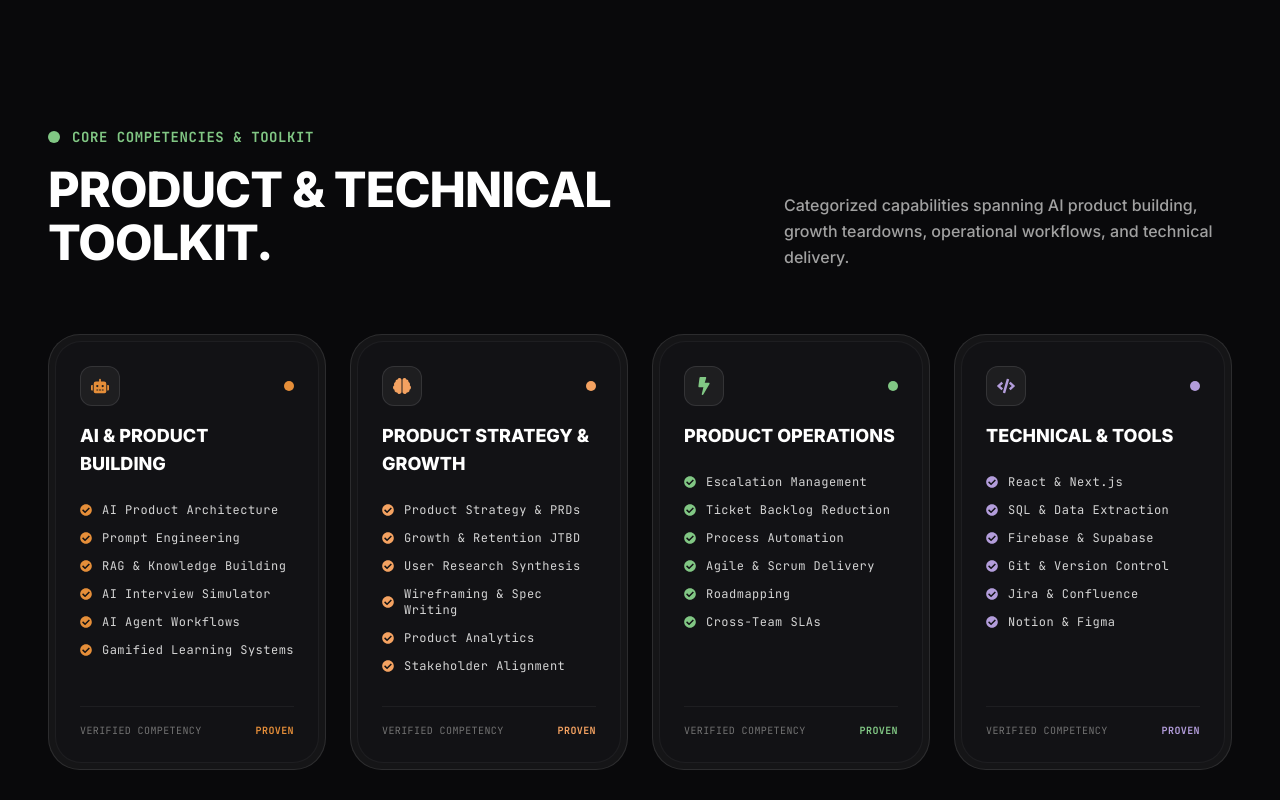
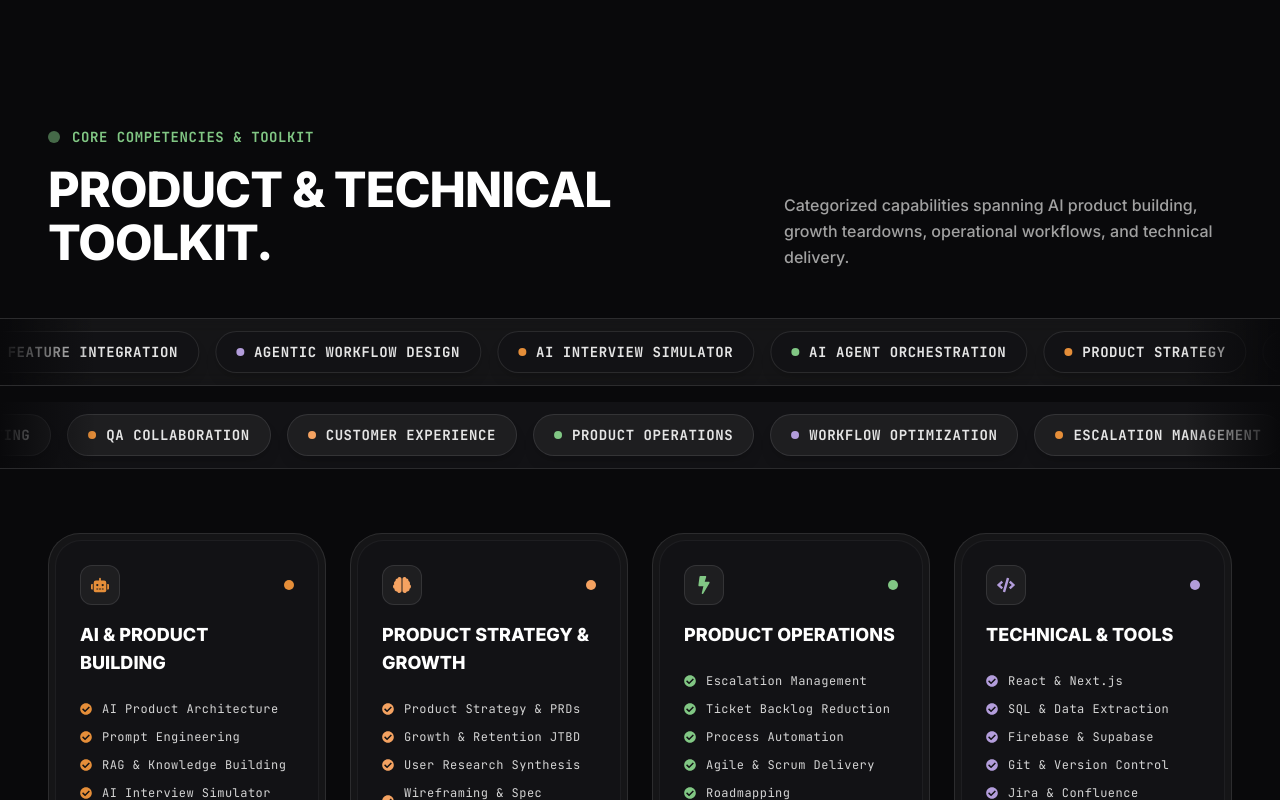
Before and after one commit to Suhail460/mahaboob-suhail-product-portfolio, a Next.js app: page / in a window 1280 px wide. Shown: the part 8580-9380 px from the top of the page. Built offline with nearby package versions, Linux system fonts and the light colour scheme.

Commit message:
feat: re-add smooth infinite scrolling skill ribbons to SkillsSection

```diff
--- a/components/sections/skills.tsx
+++ b/components/sections/skills.tsx
@@ -1,6 +1,7 @@
 "use client"
 
 import { motion } from "framer-motion"
+import { skillsRow1, skillsRow2 } from "@/lib/data"
 import { FaCheckCircle, FaRobot, FaBrain, FaBolt, FaCode } from "react-icons/fa"
 
 const categories = [
@@ -30,15 +31,20 @@ const categories = [
   },
 ]
 
+const pillColors = ["#e58e39", "#f4a261", "#81c784", "#b39ddb", "#e58e39", "#81c784"]
+
 export function SkillsSection() {
+  const tickerRow1 = [...skillsRow1, ...skillsRow1, ...skillsRow1]
+  const tickerRow2 = [...skillsRow2, ...skillsRow2, ...skillsRow2]
+
   return (
-    <section id="skills" className="py-28 md:py-36 relative border-t border-white/10 bg-[#09090b]">
-      <div className="max-w-7xl mx-auto px-4 md:px-12">
+    <section id="skills" className="py-28 md:py-36 relative border-t border-white/10 bg-[#09090b] overflow-hidden">
+      <div className="max-w-7xl mx-auto px-4 md:px-12 mb-12">
         {/* Section Header */}
-        <div className="flex flex-col md:flex-row md:items-end justify-between gap-6 mb-16">
+        <div className="flex flex-col md:flex-row md:items-end justify-between gap-6">
           <div>
             <div className="flex items-center gap-3 mb-4">
-              <span className="h-3 w-3 rounded-full bg-[#81c784]" />
+              <span className="h-3 w-3 rounded-full bg-[#81c784] animate-pulse" />
               <p className="font-mono-tag text-xs md:text-sm font-bold uppercase tracking-[0.2em] text-[#81c784]">
                 CORE COMPETENCIES & TOOLKIT
               </p>
@@ -51,8 +57,64 @@ export function SkillsSection() {
             Categorized capabilities spanning AI product building, growth teardowns, operational workflows, and technical delivery.
           </p>
         </div>
+      </div>
 
-        {/* Double-Bezel Categorized Competency Grid */}
+      {/* INFINITE SCROLLING TICKER RIBBON ROW 1 (Left Direction, Smooth 40s duration) */}
+      <div className="relative w-full overflow-hidden py-3 bg-white/5 border-y border-white/10 mb-4 backdrop-blur-sm">
+        <div className="absolute left-0 top-0 bottom-0 w-24 bg-gradient-to-r from-[#09090b] to-transparent z-10 pointer-events-none" />
+        <div className="absolute right-0 top-0 bottom-0 w-24 bg-gradient-to-l from-[#09090b] to-transparent z-10 pointer-events-none" />
+
+        <motion.div
+          animate={{ x: ["0%", "-33.33%"] }}
+          transition={{ repeat: Infinity, ease: "linear", duration: 36 }}
+          className="flex items-center gap-4 w-max"
+        >
+          {tickerRow1.map((skill, idx) => {
+            const color = pillColors[idx % pillColors.length]
+            return (
+              <div
+                key={skill + idx}
+                className="flex items-center gap-2.5 px-5 py-2.5 rounded-full bg-[#121215] border border-white/10 hover:border-white/30 hover:scale-105 transition-all cursor-pointer whitespace-nowrap group shrink-0 shadow-lg"
+              >
+                <span className="h-2 w-2 rounded-full" style={{ backgroundColor: color }} />
+                <span className="font-mono-tag text-xs md:text-sm font-bold uppercase text-neutral-200 group-hover:text-white transition-colors">
+                  {skill}
+                </span>
+              </div>
+            )
+          })}
+        </motion.div>
+      </div>
+
+      {/* INFINITE SCROLLING TICKER RIBBON ROW 2 (Right Direction, Smooth 40s duration) */}
+      <div className="relative w-full overflow-hidden py-3 bg-[#121215] border-b border-white/10 mb-16 backdrop-blur-sm">
+        <div className="absolute left-0 top-0 bottom-0 w-24 bg-gradient-to-r from-[#09090b] to-transparent z-10 pointer-events-none" />
+        <div className="absolute right-0 top-0 bottom-0 w-24 bg-gradient-to-l from-[#09090b] to-transparent z-10 pointer-events-none" />
+
+        <motion.div
+          animate={{ x: ["-33.33%", "0%"] }}
+          transition={{ repeat: Infinity, ease: "linear", duration: 36 }}
+          className="flex items-center gap-4 w-max"
+        >
+          {tickerRow2.map((skill, idx) => {
+            const color = pillColors[(idx + 2) % pillColors.length]
+            return (
+              <div
+                key={skill + idx}
+                className="flex items-center gap-2.5 px-5 py-2.5 rounded-full bg-white/5 border border-white/10 hover:border-white/30 hover:scale-105 transition-all cursor-pointer whitespace-nowrap group shrink-0 shadow-lg"
+              >
+                <span className="h-2 w-2 rounded-full" style={{ backgroundColor: color }} />
+                <span className="font-mono-tag text-xs md:text-sm font-bold uppercase text-neutral-200 group-hover:text-white transition-colors">
+                  {skill}
+                </span>
+              </div>
+            )
+          })}
+        </motion.div>
+      </div>
+
+      {/* Double-Bezel Categorized Competency Grid */}
+      <div className="max-w-7xl mx-auto px-4 md:px-12">
         <div className="grid sm:grid-cols-2 lg:grid-cols-4 gap-6">
           {categories.map((cat, i) => {
             const Icon = cat.icon
```
